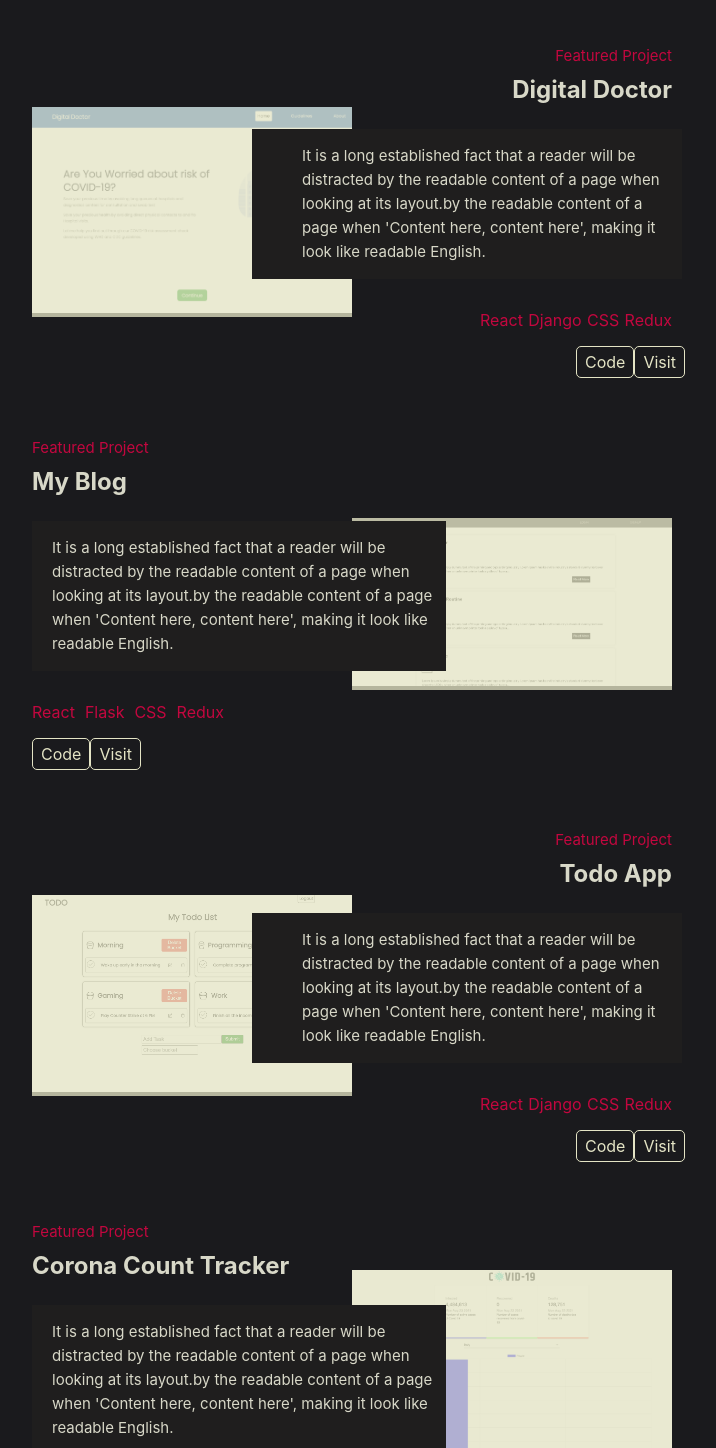
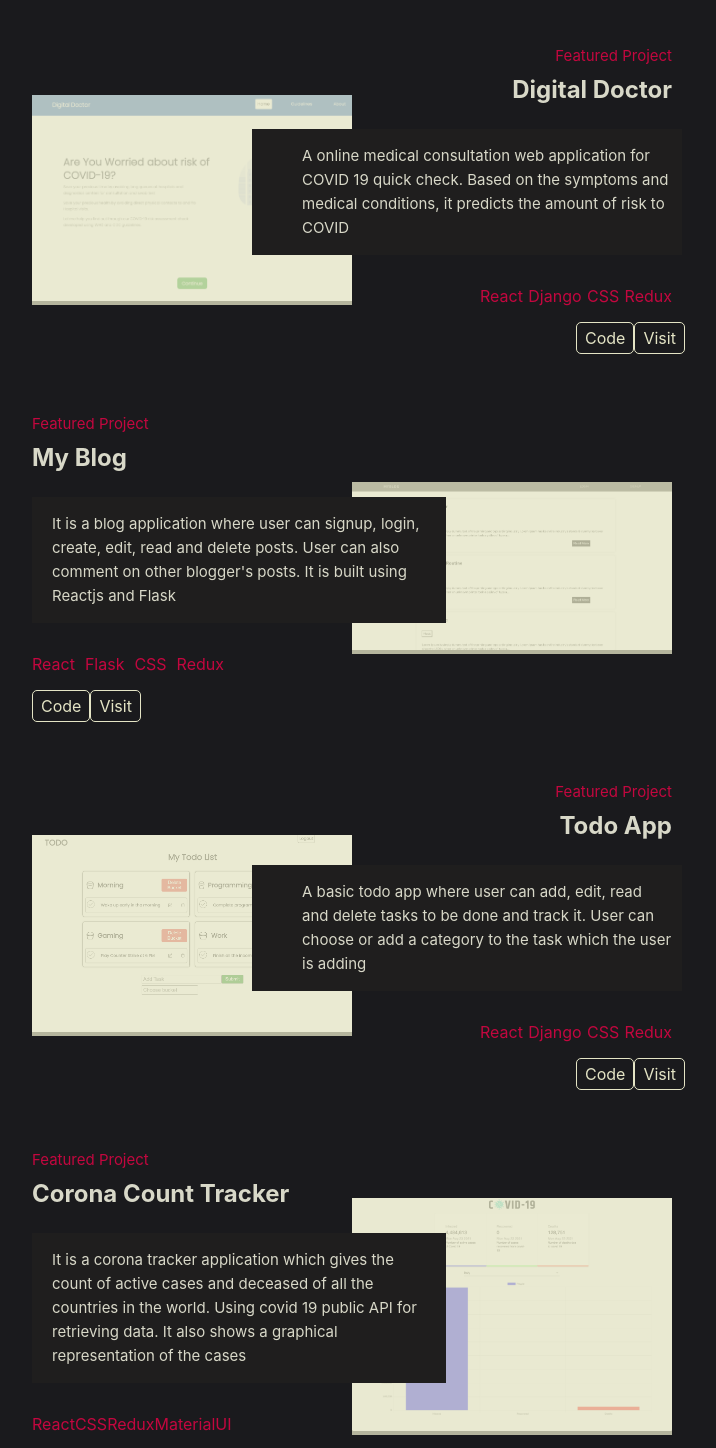
Before and after one commit to ujjavalsinha/portfolio, a React (Create React App) app: page /projects in a window 1280 px wide. Shown: the part 1760-3208 px from the top of the page, without its empty margins (288-1004 px from the left). Built offline with nearby package versions, Linux system fonts and the light colour scheme.

Commit message:
Update Projects.js

```diff
--- a/src/components/Projects/Projects.js
+++ b/src/components/Projects/Projects.js
@@ -27,7 +27,7 @@ const Projects = props => {
             <div className='project-details right-details'>
               <p className='featured-project'>Featured Project</p>
               <p className='project-name'>Digital Doctor</p>
-              <p className='project-description' data-aos="zoom-in-left">It is a long established fact that a reader will be distracted by the readable content of a page when looking at its layout.by the readable content of a page when  'Content here, content here', making it look like readable English. </p>
+              <p className='project-description' data-aos="zoom-in-left">A online medical consultation web application for COVID 19 quick check. Based on the symptoms and medical conditions, it predicts the amount of risk to COVID </p>
               <div className='tech-stack'>
                 <p>React</p>
                 <p>Django</p>
@@ -48,7 +48,7 @@ const Projects = props => {
             <div className='project-details left-details'>
               <p className='featured-project left '>Featured Project</p>
               <p className='project-name left'>My Blog</p>
-              <p className='project-description left left-description' data-aos="zoom-in-right">It is a long established fact that a reader will be distracted by the readable content of a page when looking at its layout.by the readable content of a page when  'Content here, content here', making it look like readable English. </p>
+              <p className='project-description left left-description' data-aos="zoom-in-right">It is a blog application where user can signup, login, create, edit, read and delete posts. User can also comment on other blogger's posts. It is built using Reactjs and Flask </p>
               <div className='tech-stack left-tech-stack'>
                 <p>React</p>
                 <p>Flask</p>
@@ -69,7 +69,7 @@ const Projects = props => {
             <div className='project-details right-details'>
               <p className='featured-project'>Featured Project</p>
               <p className='project-name'>Todo App</p>
-              <p className='project-description' data-aos="zoom-in-left">It is a long established fact that a reader will be distracted by the readable content of a page when looking at its layout.by the readable content of a page when  'Content here, content here', making it look like readable English. </p>
+              <p className='project-description' data-aos="zoom-in-left">A basic todo app where user can add, edit, read and delete tasks to be done and track it. User can choose or add a category to the task which the user is adding </p>
               <div className='tech-stack'>
                 <p>React</p>
                 <p>Django</p>
@@ -90,7 +90,7 @@ const Projects = props => {
             <div className='project-details left-details'>
               <p className='featured-project left '>Featured Project</p>
               <p className='project-name left'>Corona Count Tracker</p>
-              <p className='project-description left left-description' data-aos="zoom-in-right">It is a long established fact that a reader will be distracted by the readable content of a page when looking at its layout.by the readable content of a page when  'Content here, content here', making it look like readable English. </p>
+              <p className='project-description left left-description' data-aos="zoom-in-right">It is a corona tracker application which gives the count of active cases and deceased of all the countries in the world. Using covid 19 public API for retrieving data. It also shows a graphical representation of the cases</p>
               <div className='tech-stack left-tech-stack'>
                 <p>React</p>
                 <p>CSS</p>
```
